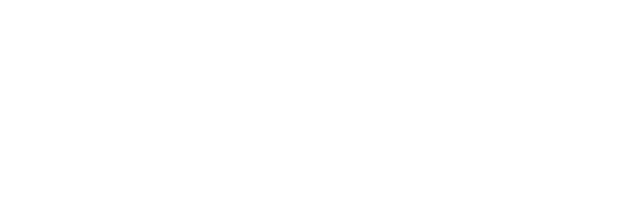
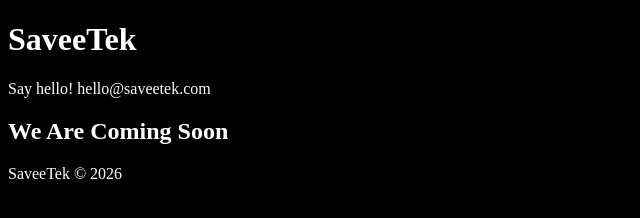
Before and after one commit to saveetek/saveetek.github.io, a plain HTML site: page index.html in a window 1280 px wide. Shown: the whole page, without its empty margins (0-640 px from the left). Drawn offline with Linux system fonts and the light colour scheme.

Commit message:
Add coming soon text

```diff
--- a/index.html
+++ b/index.html
@@ -2,7 +2,24 @@
 <html>
 <head>
 <title>SaveeTek</title>
+<style>
+*{
+background-color: black;
+color: white;
+}
+
+</style>
 </head>
 <body>
+<header>
+<h1>SaveeTek</h1>
+<p>Say hello! hello@saveetek.com</p>
+</header>
+<main>
+<h2>We Are Coming Soon</h2>
+</main>
+<footer>
+<p>SaveeTek &copy; 2026</p>
+</footer>
 </body>
 </html>
```
